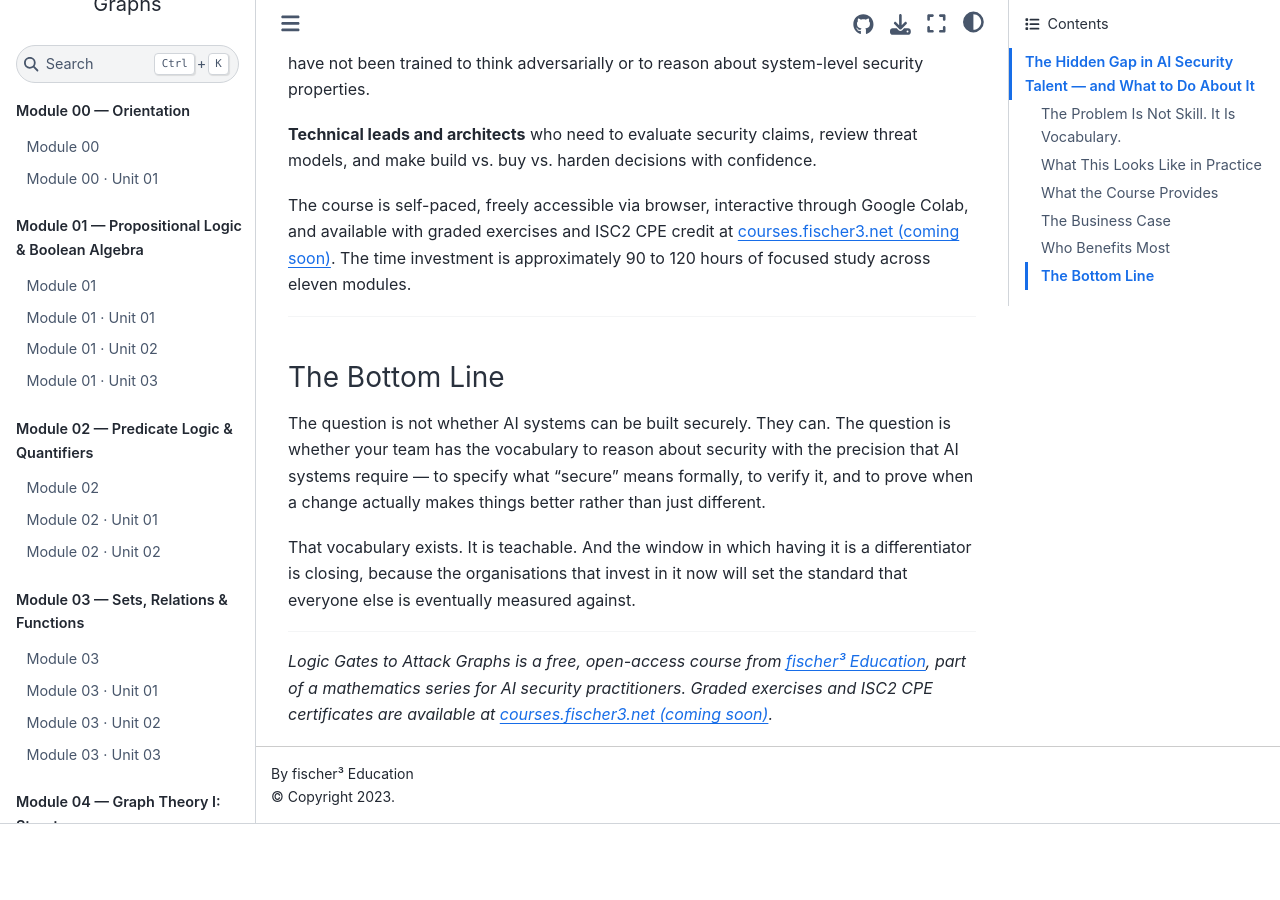
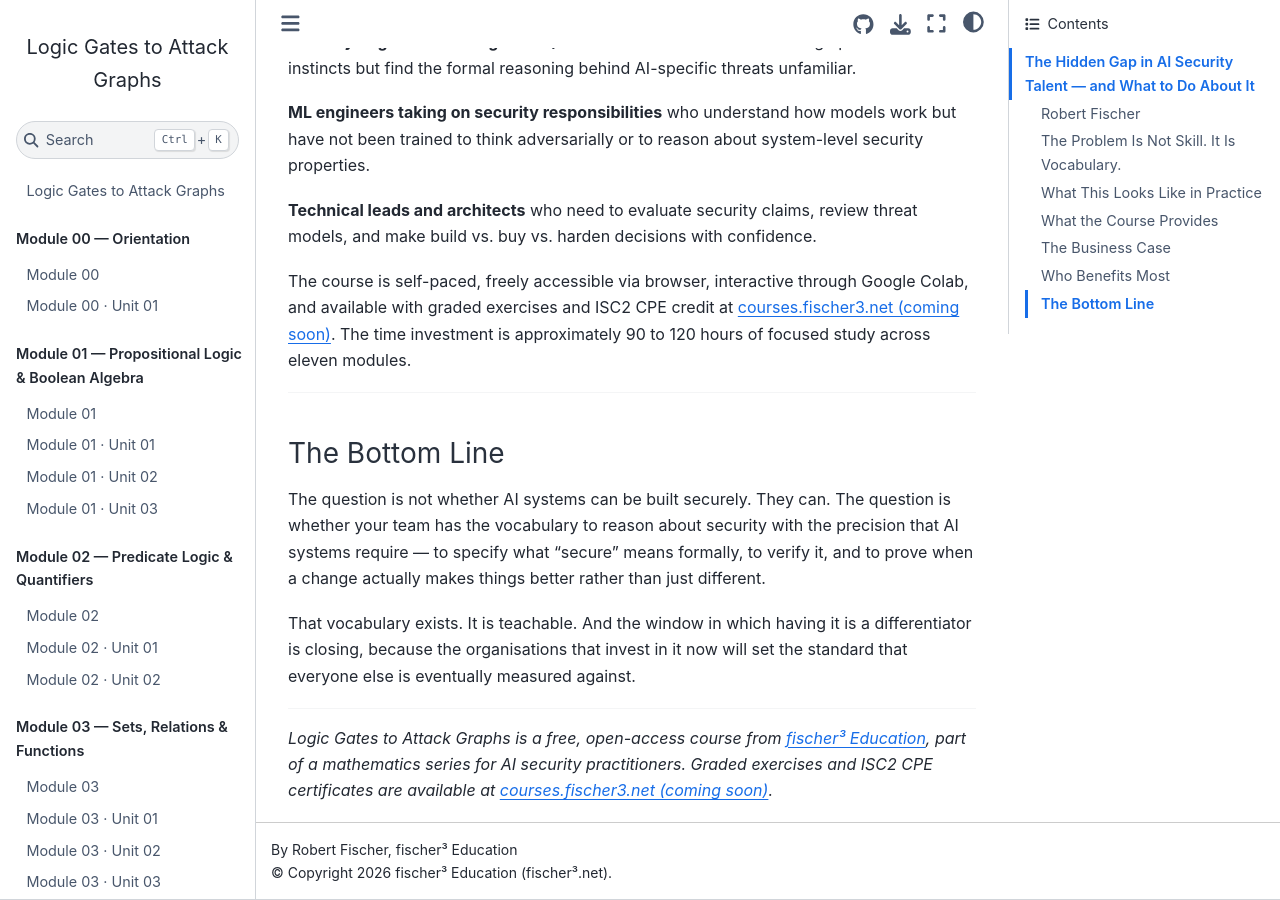
Before and after one commit to fischer3-net/jupyter-gates-to-graphs, a Jupyter Book: the page built from manager-article-why-math.md, in a window 1280 px wide and 900 px high, scrolled down 3926 px. Built offline with Jupyter Book 1.0.4 settings and Sphinx 7.4.7 and the Sphinx Book theme 1.1.4, drawn with Linux system fonts in a browser that asks for light colours; pages that are not in the unit, such as notebooks, are missing from menus; before the commit the page ends 4750 px from its top, so only the background shows below that.

Commit message:
Fixed minor copyright issue

```diff
--- a/_config.yml
+++ b/_config.yml
@@ -2,7 +2,7 @@
 # fischer³ Education
 
 title: "Logic Gates to Attack Graphs"
-author: "fischer³ Education"
+author: "Robert Fischer, fischer³ Education"
 logo: assets/logo.png   # add logo here when available
 
 # Colab launch buttons
@@ -20,7 +20,7 @@ html:
   use_repository_button: true
   use_issues_button: true
   use_edit_page_button: false
-  home_page_in_navbar: false
+  home_page_in_navbar: true
   favicon: ""
 
 # Execution — notebooks are not auto-executed at build time;
@@ -32,4 +32,5 @@ execute:
 sphinx:
   extra_extensions: []
   config:
+    copyright: "2026 fischer³ Education (fischer³.net)"
     mathjax_path: https://cdn.jsdelivr.net/npm/mathjax@3/es5/tex-mml-chtml.js
--- a/manager-article-why-math.md
+++ b/manager-article-why-math.md
@@ -3,6 +3,8 @@
 ![fischer³ Education logo](assets/favicon3.svg "f3_logo")
 
 ## The Hidden Gap in AI Security Talent — and What to Do About It
+
+### Robert Fischer
 
 ---
 
```
